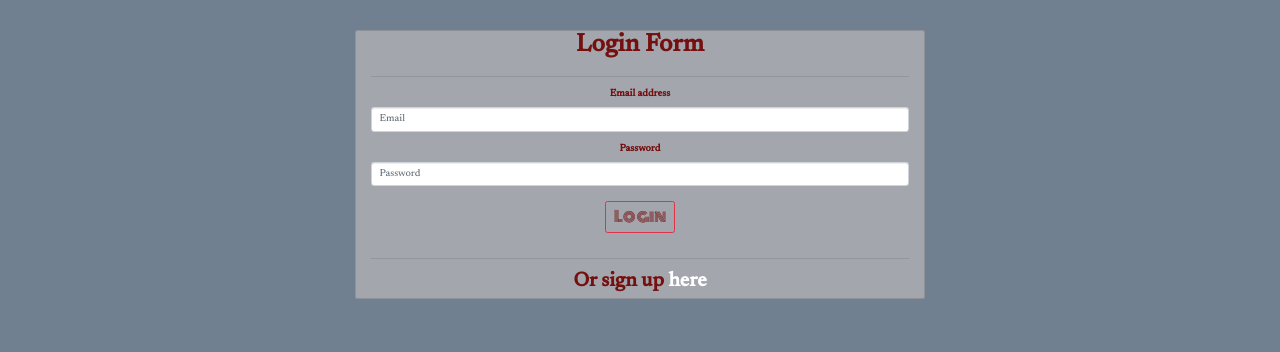
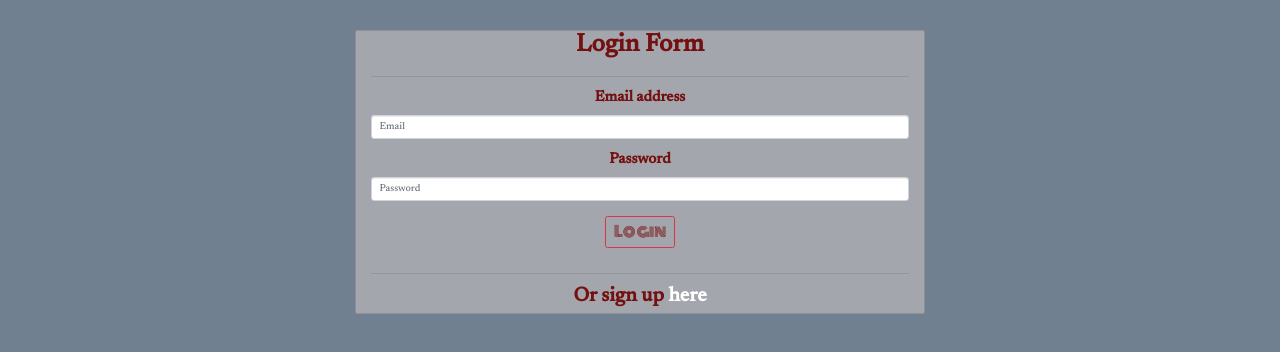
Before and after one commit to Patelso9/FlicksNLiqs, a website: page public/login.html in a window 1280 px wide. Shown: the part 62-414 px from the top of the page. Drawn offline with nearby package versions, Linux system fonts and the light colour scheme.

Commit message:
update login and sign up formating

```diff
--- a/public/assets/css/style.css
+++ b/public/assets/css/style.css
@@ -23,6 +23,10 @@ img{
 h2,h1,h3,label{
     color: var(--navback);
     font-weight: bold;
+}
+
+label{
+   font-size: 15px;
 }
 
 .navbar {
```
